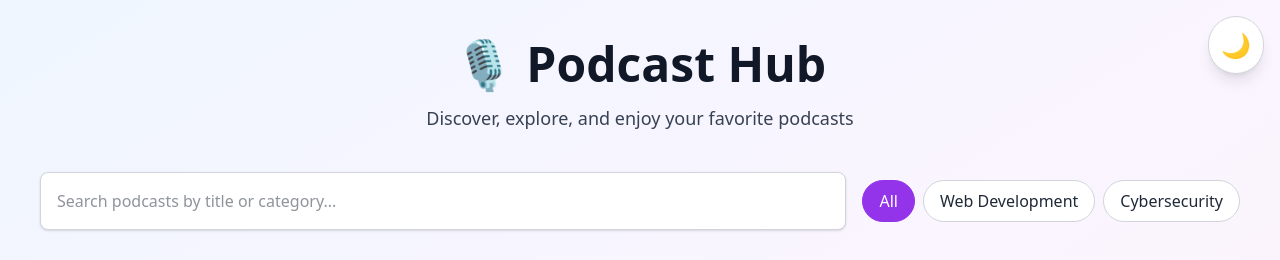
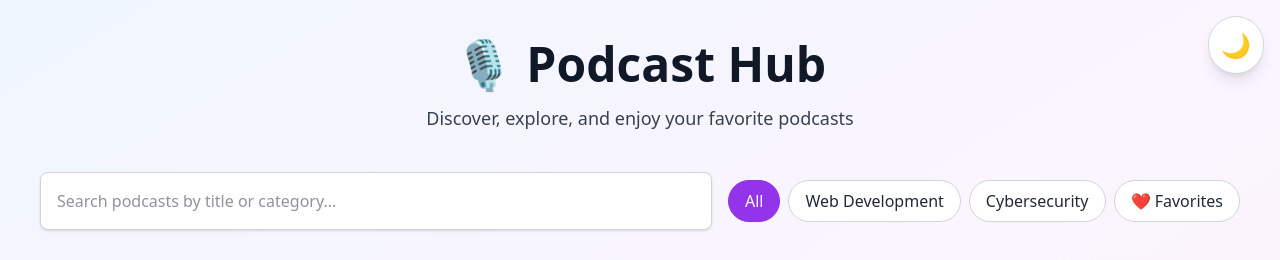
Before and after one commit to cryptohub53/podcast-hub, a Next.js app: page / in a window 1280 px wide. Shown: the top 260 px of the page. Built offline with nearby package versions, Linux system fonts and the light colour scheme; grey boxes are pictures that could not be loaded.

Commit message:
Refactor podcast filtering logic for improved performance

```diff
--- a/src/app/page.tsx
+++ b/src/app/page.tsx
@@ -1,6 +1,6 @@
 "use client";
 
-import { useEffect, useState } from "react";
+import { useState, useEffect } from "react";
 import DarkModeToggle from "../components/DarkModeToggle";
 
 export default function Home() {
@@ -68,7 +68,8 @@ export default function Home() {
     },
   ];
 
-  const categories = ["All", ...new Set(podcasts.map((p) => p.category))];
+  // Categories + Favorites tab
+  const categories = ["All", ...new Set(podcasts.map((p) => p.category)), "❤️ Favorites"];
 
   const filteredPodcasts = podcasts.filter((podcast) => {
     const matchesSearch =
@@ -76,7 +77,11 @@ export default function Home() {
       podcast.category.toLowerCase().includes(search.toLowerCase());
 
     const matchesCategory =
-      selectedCategory === "All" || podcast.category === selectedCategory;
+      selectedCategory === "All"
+        ? true
+        : selectedCategory === "❤️ Favorites"
+        ? favorites.includes(podcast.title)
+        : podcast.category === selectedCategory;
 
     return matchesSearch && matchesCategory;
   });
@@ -227,7 +232,9 @@ export default function Home() {
             className="col-span-full text-center text-lg transition-colors duration-300"
             style={{ color: isDark ? "#9ca3af" : "#6b7280" }}
           >
-            No podcasts found.
+            {selectedCategory === "❤️ Favorites"
+              ? "No favorites saved yet."
+              : "No podcasts found."}
           </p>
         )}
       </div>
```
